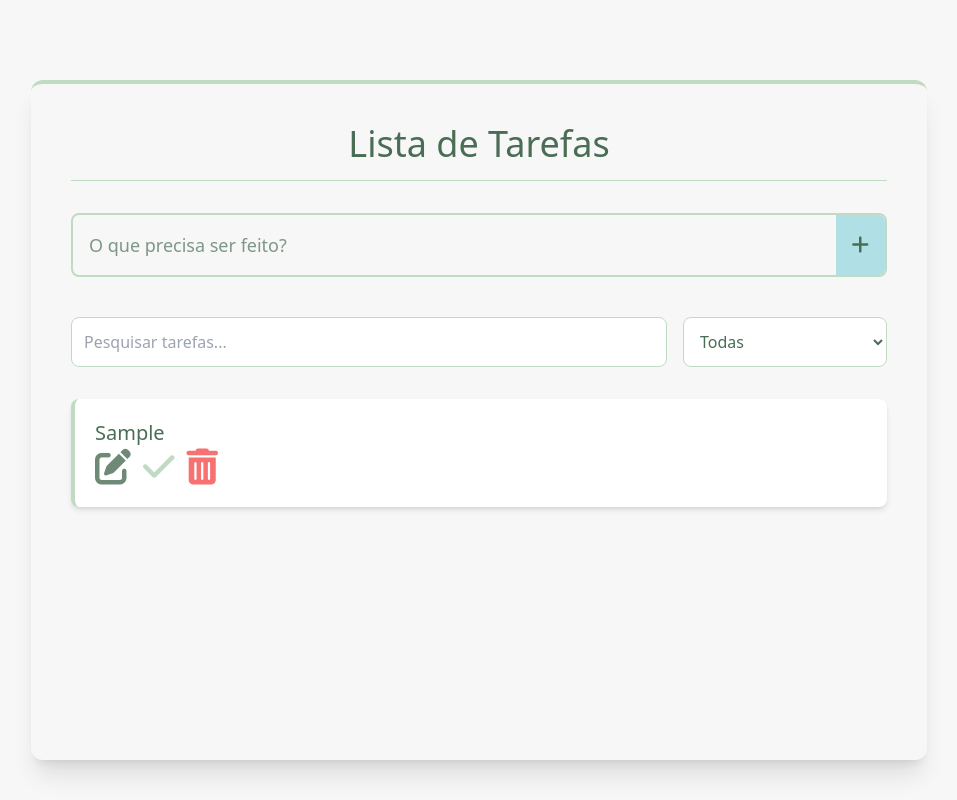
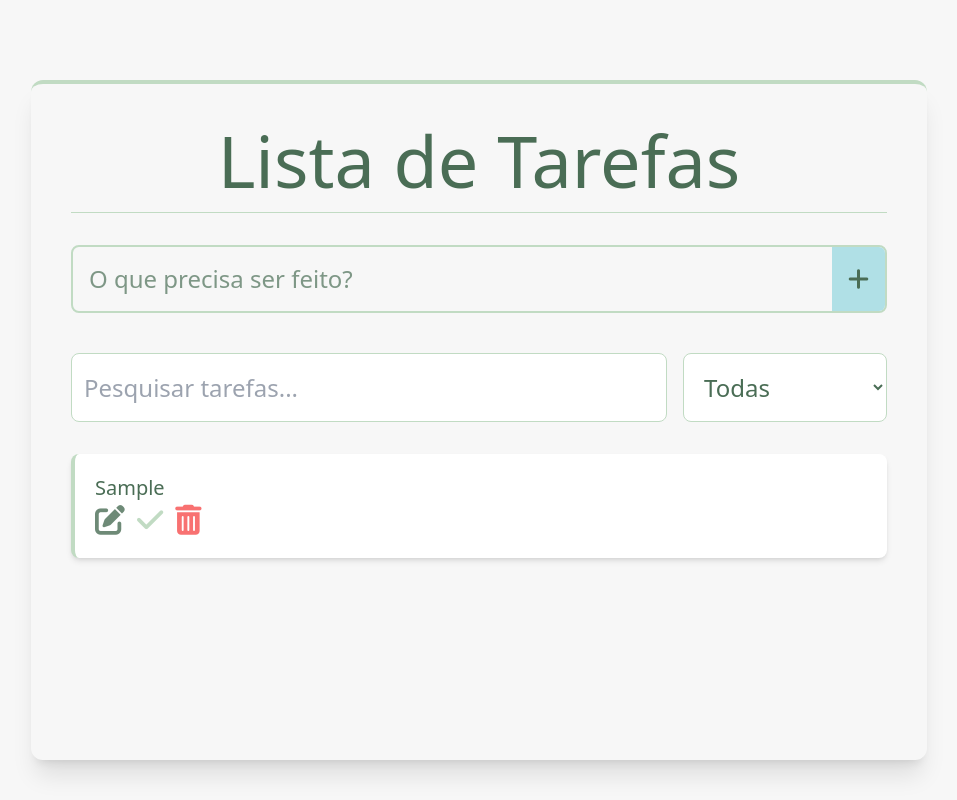
Before and after one commit to John-Cristopher/EsToDoList, a plain HTML site: page index.html in a window 1280 px wide. Both pictures are taken after typing "Sample" into the empty fields and a click on the button "Adicionar Tarefa". Shown: the whole page, without its empty margins (161-1118 px from the left). Drawn offline with nearby package versions, Linux system fonts and the light colour scheme.

Commit message:
Resized text

```diff
--- a/index.html
+++ b/index.html
@@ -4,7 +4,7 @@
 <head>
     <meta charset="UTF-8">
     <meta name="viewport" content="width=device-width, initial-scale=1.0">
-    <title>Remake Tarefas Minimalista (Tailwind)</title>
+    <title>EsToDoList</title>
 
     <script src="https://cdn.tailwindcss.com"></script>
 
@@ -34,7 +34,7 @@
         class="task-manager w-full max-w-4xl bg-container-pastel p-6 sm:p-10 rounded-xl shadow-xl border-t-4 border-verde-sutil">
 
         <header id="header">
-            <h1 class="text-3xl sm:text-4xl text-center font-light mb-8 pb-4 border-b border-verde-sutil">
+            <h1 class="text-4xl sm:text-7xl text-center font-light mb-8 pb-4 border-b border-verde-sutil">
                 Lista de Tarefas
             </h1>
         </header>
@@ -43,9 +43,9 @@
             <form id="task-form"
                 class="task-form flex mb-8 sm:mb-10 rounded-lg overflow-hidden border-2 border-verde-sutil">
                 <input type="text" id="task-input" placeholder="O que precisa ser feito?" required
-                    class="flex-1 p-3 sm:p-4 text-lg border-none bg-transparent focus:outline-none placeholder-verde-musgo/70">
+                    class="flex-1 p-3 sm:p-4 text-2xl border-none bg-transparent focus:outline-none placeholder-verde-musgo/70">
                 <button type="submit" id="add-btn"
-                    class="bg-azul-agua text-verde-musgo p-3 sm:p-4 text-xl transition duration-300 hover:bg-verde-sutil active:scale-95"
+                    class="bg-azul-agua text-verde-musgo p-3 sm:p-4 text-2xl transition duration-300 hover:bg-verde-sutil active:scale-95"
                     title="Adicionar Tarefa">
                     <i class="fas fa-plus"></i>
                 </button>
@@ -54,9 +54,10 @@
 
         <div id="search-filter-container" class="search-filter-container flex flex-col sm:flex-row gap-4 mb-8">
             <input type="text" id="search-input" placeholder="Pesquisar tarefas..."
-                class="search-input grow p-3 border border-verde-sutil rounded-lg text-verde-musgo bg-white focus:ring-2 focus:ring-verde-sutil focus:border-verde-sutil transition duration-200">
+                class="search-input grow p-3 border border-verde-sutil rounded-lg text-verde-musgo bg-white focus:ring-2 focus:ring-verde-sutil focus:border-verde-sutil transition
+                text-2xl duration-200">
             <select id="filter-select"
-                class="filter-select w-full sm:w-1/4 p-3 border border-verde-sutil rounded-lg text-verde-musgo bg-white focus:ring-2 focus:ring-verde-sutil focus:border-verde-sutil cursor-pointer transition duration-200">
+                class="filter-select w-full sm:w-1/4 p-4 border border-verde-sutil rounded-lg text-verde-musgo bg-white focus:ring-2 text-2xl focus:ring-verde-sutil focus:border-verde-sutil cursor-pointer transition duration-200">
                 <option value="all">Todas</option>
                 <option value="done">Concluídas</option>
                 <option value="todo">A fazer</option>
@@ -66,16 +67,16 @@
 
             <div id="task-template"
                 class="task-item hidden justify-between items-center bg-white p-4 sm:p-5 rounded-lg shadow-md border-l-4 border-verde-sutil transition duration-300 hover:shadow-lg">
-                <span class="task-text text-lg sm:text-xl font-medium flex-1 mr-4"></span>
+                <span class="task-text text-4xl sm:text-xl font-medium flex-1 mr-4"></span>
                 <div class="actions flex space-x-2 sm:space-x-3">
-                    <button class="edit-btn text-4xl text-verde-musgo/80 hover:text-azul-agua transition" title="Editar">
+                    <button class="edit-btn text-3xl text-verde-musgo/80 hover:text-azul-agua transition" title="Editar">
                         <i class="fas fa-edit"></i>
                     </button>
-                    <button class="done-btn text-4xl text-verde-sutil hover:text-verde-musgo transition"
+                    <button class="done-btn text-3xl text-verde-sutil hover:text-verde-musgo transition"
                         title="Marcar como Concluída">
                         <i class="fas fa-check"></i>
                     </button>
-                    <button class="remove-btn text-4xl text-red-400 hover:text-red-600 transition" title="Remover">
+                    <button class="remove-btn text-3xl text-red-400 hover:text-red-600 transition" title="Remover">
                         <i class="fas fa-trash-alt"></i>
                     </button>
                 </div>
```
